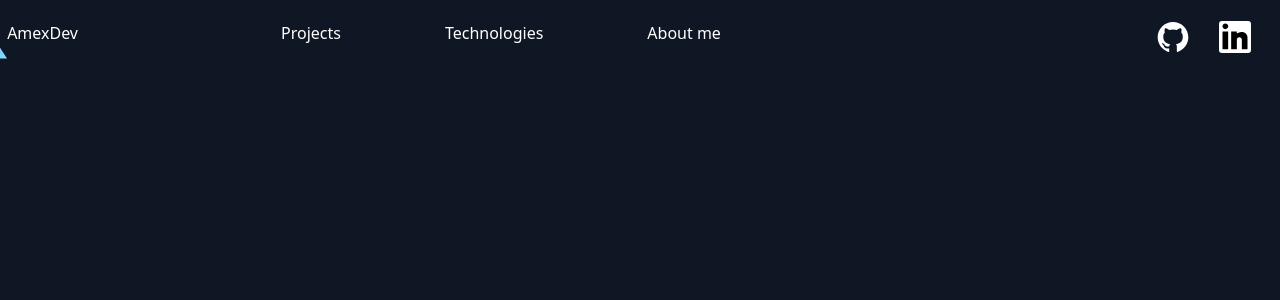
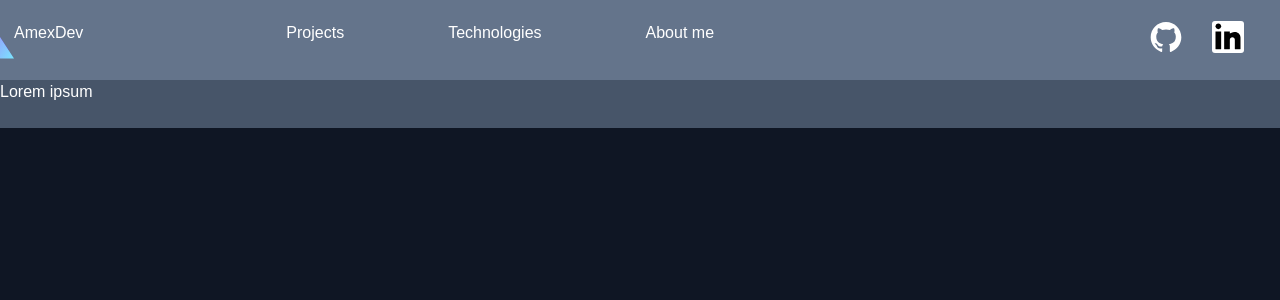
Before and after one commit to AmetDev/Layout-sites, a React (Create React App) app in the folder web-port/: page / in a window 1280 px wide. Shown: the top 300 px of the page. Built offline with nearby package versions, Linux system fonts and the light colour scheme.

Commit message:
add-low-begin

```diff
--- a/web-port/src/App.jsx
+++ /dev/null
@@ -1,11 +0,0 @@
-import React from "react";
-import { Header } from "./Header";
-
-function App() {
-  return (
-    <Header/>
-
-  );
-}
-
-export default App;
--- /dev/null
+++ b/web-port/src/components/App.jsx
@@ -0,0 +1,17 @@
+import React from "react";
+import { Header } from "./Header";
+import { Begin } from "./Begin";
+
+
+function App() {
+  return (
+    <div className="flex justify-center flex-col">
+      <Header/>
+      <Begin />
+    </div>
+
+
+  );
+}
+
+export default App;
--- /dev/null
+++ b/web-port/src/components/Begin.jsx
@@ -0,0 +1,13 @@
+export function Begin() {
+    return (
+        <div className=" bg-slate-600 justify-center ">
+            <div>
+                <h1 className="text-white ">Lorem ipsum</h1>
+            </div>
+            <div>
+                <p></p>
+            </div>
+            <button></button>
+        </div>
+    )
+}
--- a/web-port/src/Header.jsx
+++ b/web-port/src/components/Header.jsx
@@ -1,7 +1,7 @@
 export function Header() {
     return (
        <header className="flex justify-center">
-        <div className="ml-[132px] mr-[132px] h-20  flex items-center justify-between">
+        <div className=" h-20  flex items-center justify-between  bg-slate-500">
             <ul className="flex">
                 <div className="flex mr-[203px]">
                     <a className="flex" href="#">
--- a/web-port/src/index.css
+++ b/web-port/src/index.css
@@ -3,4 +3,6 @@
 @tailwind utilities;
 body {
     background-color: #0F1624;
+    @import url('https://fonts.googleapis.com/css2?family=Poppins:wght@500;600&display=swap');
+    font-family: 'Poppins', sans-serif;
 }
--- a/web-port/src/index.js
+++ b/web-port/src/index.js
@@ -1,7 +1,8 @@
 import React from 'react';
 import ReactDOM from 'react-dom/client';
 import './index.css';
-import App from './App';
+import App from './components/App';
+
 
 
 const root = ReactDOM.createRoot(document.getElementById('root'));
```
